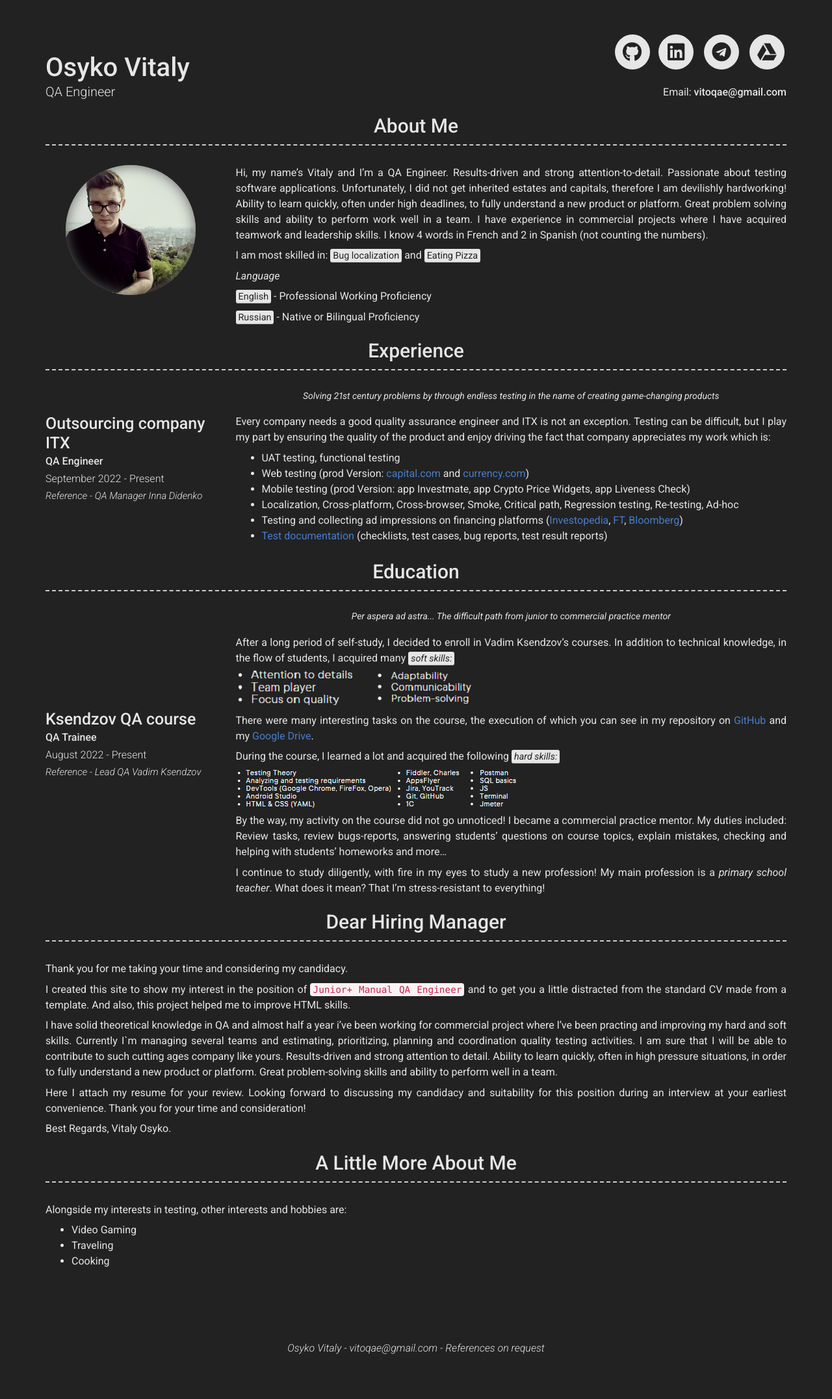
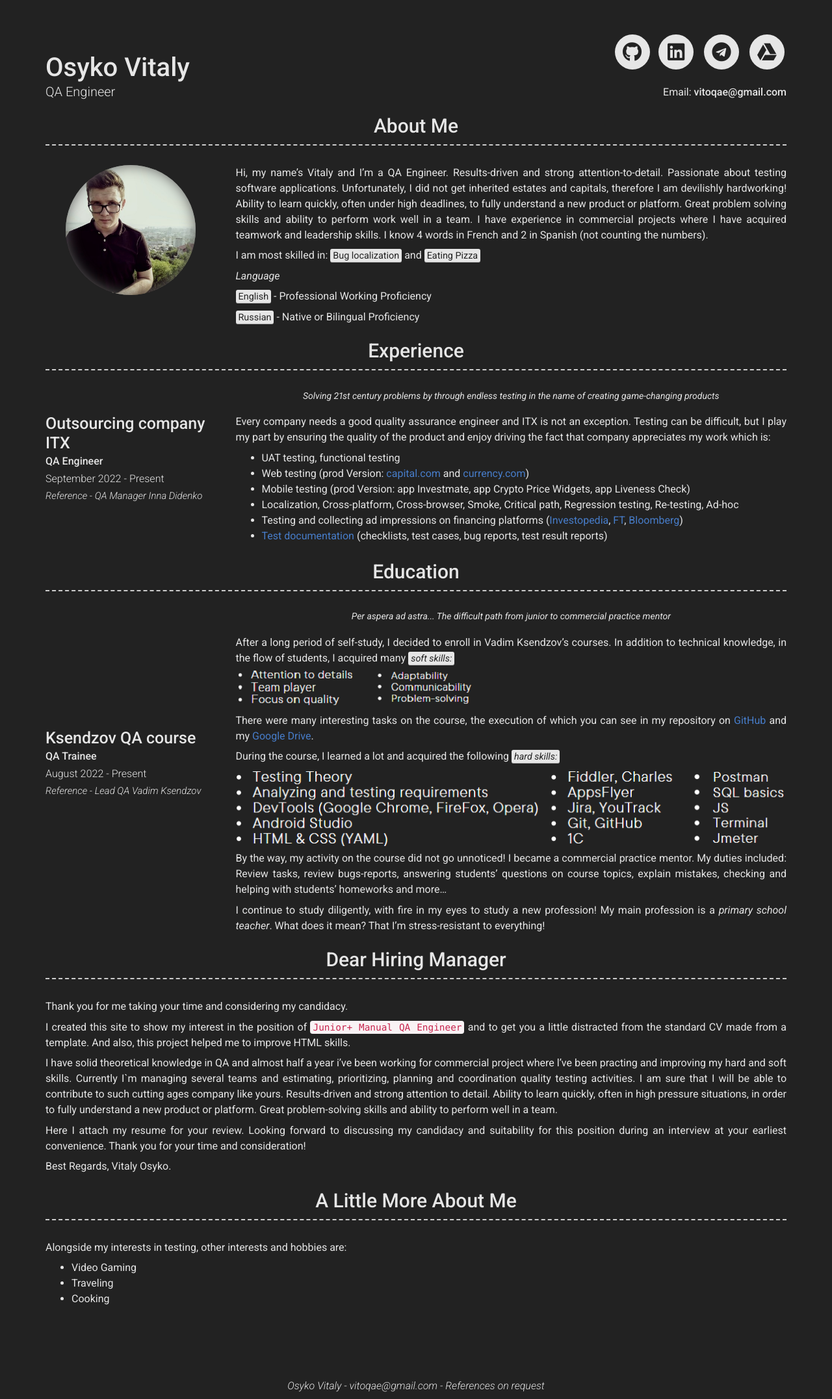
Before and after one commit to VitoOsyko/gadaborshev.github.io, a Jekyll site: the page built from index.md, in a window 1280 px wide. Shown: the whole page at 65% size. Built offline with Jekyll 4.4.1, drawn with Linux system fonts in a browser that asks for light colours; nearby versions of some CDN libraries; before the commit the page ends 2095 px from its top, so only the background shows below that.

Commit message:
Fix IMG_px5

```diff
--- a/_config.yml
+++ b/_config.yml
@@ -101,7 +101,7 @@ content:
 
             During the course, I learned a lot and acquired the following *<mark>hard skills:</mark>*
 
-            ![Hard Skills](images/chrome_1yLeJITsCq.png "HardSkills")
+            ![Hard Skills](images/chrome_mOIXXjWgAO.png "HardSkills")
 
             By the way, my activity on the course did not go unnoticed! I became a commercial practice mentor.
             My duties included: Review tasks, review bugs-reports, answering students' questions on course topics, explain mistakes, checking and helping with students' homeworks and more...
```
Also changed, not shown: images/chrome_1yLeJITsCq.png (deleted), images/chrome_I8zk12GAVO.png (deleted), images/chrome_mOIXXjWgAO.png (added).
